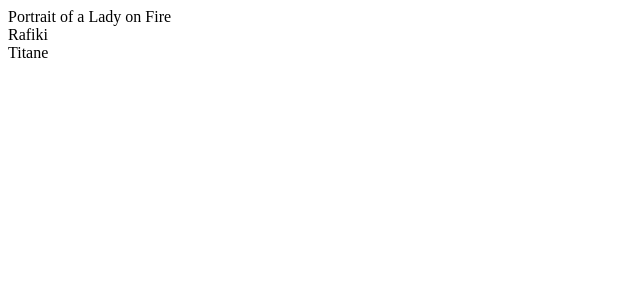
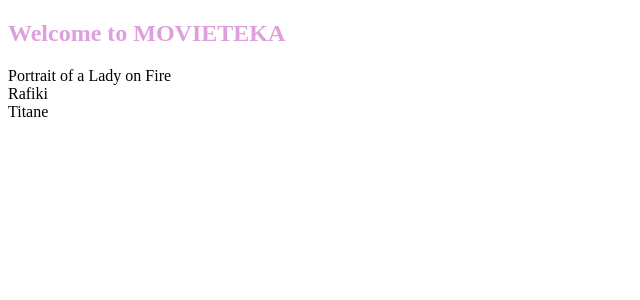
Before and after one commit to zabokaa/movieteka-client, a React (Vite) app: page / in a window 1280 px wide. Shown: the top 300 px of the page, without its empty margins (0-640 px from the left). Built offline with nearby package versions, Linux system fonts and the light colour scheme.

Commit message:
Added h2 + style

```diff
--- a/src/components/main-view/main-view.jsx
+++ b/src/components/main-view/main-view.jsx
@@ -47,7 +47,9 @@
       }
 
     return (
+
         <div>
+          <h2>Welcome to MOVIETEKA</h2>
           {movies.map((movie) => (
             <MovieCard
               key={movie.movieid}
--- a/src/index.scss
+++ b/src/index.scss
@@ -5,7 +5,7 @@
 }
 
 button {
-    background-color: pink;
+    background-color: $primarycol;
     color: white;
     padding: 5px 15px;
     border-radius: 5px;
@@ -15,3 +15,7 @@
     cursor: pointer;
     box-shadow: 0px 2px 2px lightgray
   }
+
+  h2 {
+    color: $primarycol
+  }
```
Also changed, not shown: 4 other files (tests, documents, lock files or other folders).
